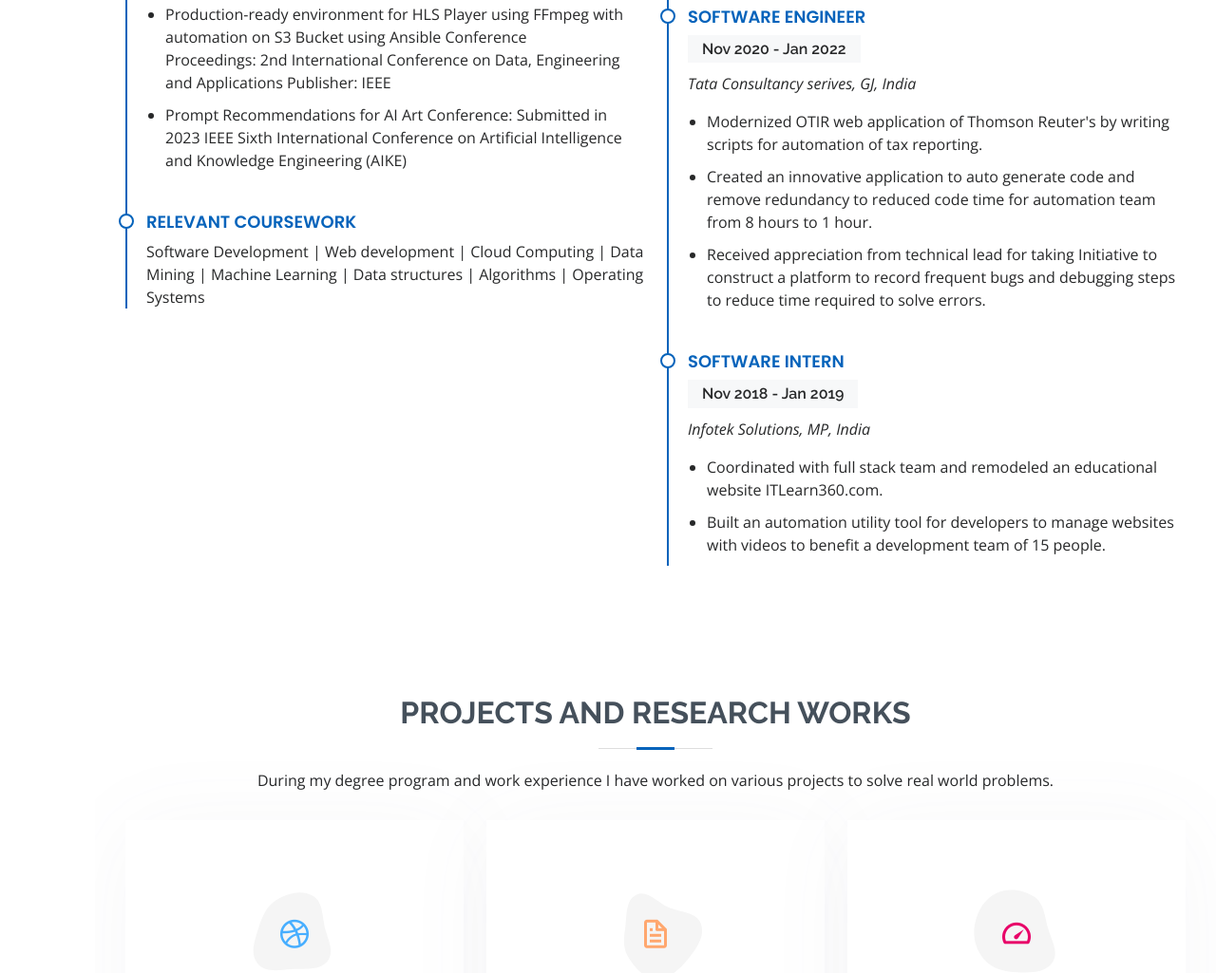
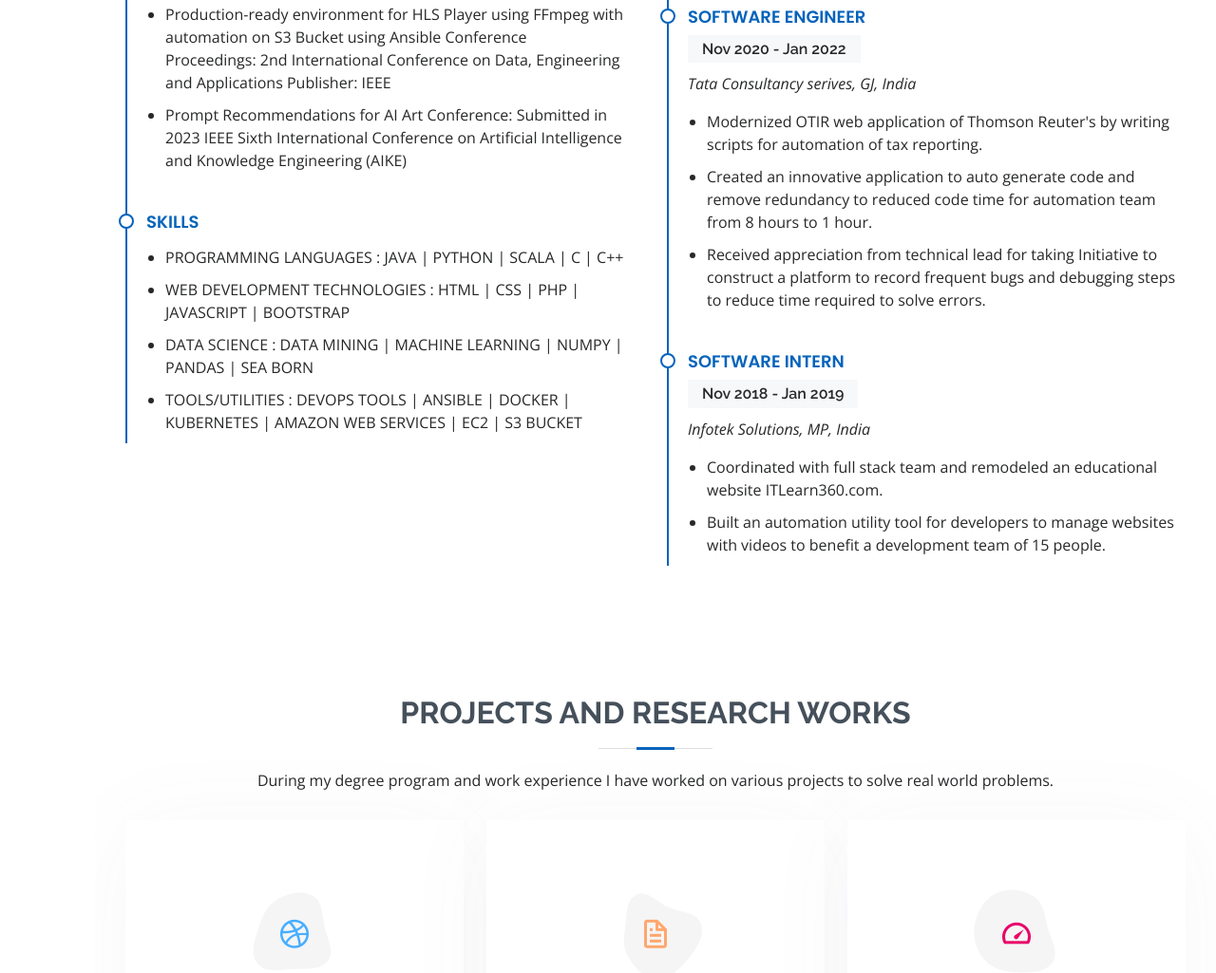
Before and after one commit to nisha-sjsu/nisha-sjsu.github.io, a plain HTML site: page index.html in a window 1280 px wide. Shown: the part 3089-4114 px from the top of the page at 95% size. Drawn offline with nearby package versions, Linux system fonts and the light colour scheme.

Commit message:
Update index.html

```diff
--- a/index.html
+++ b/index.html
@@ -269,8 +269,14 @@
             </ul> </p>
           </div>
             <div class="resume-item">
-            <h4>Relevant Coursework</h4>
-            <p> Software Development | Web development | Cloud Computing | Data Mining | Machine Learning | Data structures | Algorithms | Operating Systems </p>
+            <h4>Skills</h4>
+            <p> <ul>
+               <li>PROGRAMMING LANGUAGES : JAVA | PYTHON | SCALA | C | C++ </li>
+               <li>WEB DEVELOPMENT TECHNOLOGIES : HTML | CSS | PHP | JAVASCRIPT | BOOTSTRAP</li>
+               <li>DATA SCIENCE : DATA MINING | MACHINE LEARNING | NUMPY | PANDAS | SEA BORN</li>
+               <li>TOOLS/UTILITIES : DEVOPS TOOLS | ANSIBLE | DOCKER | KUBERNETES | AMAZON WEB SERVICES | EC2 | S3 BUCKET</li>
+            </ul>
+            </p>
           </div>
         </div>
           <div class="col-lg-6">
```
